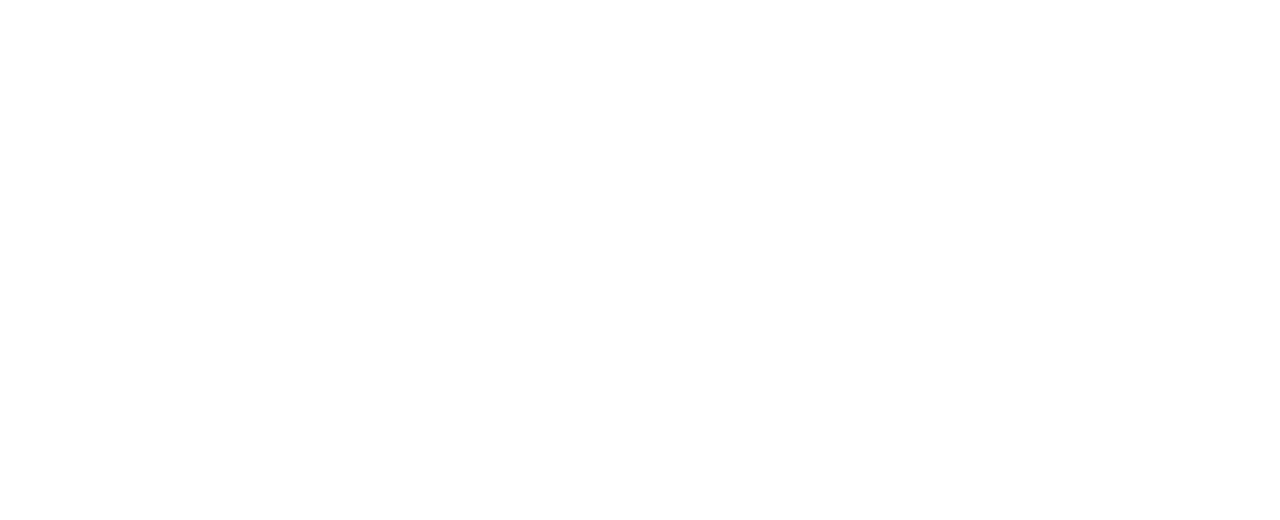
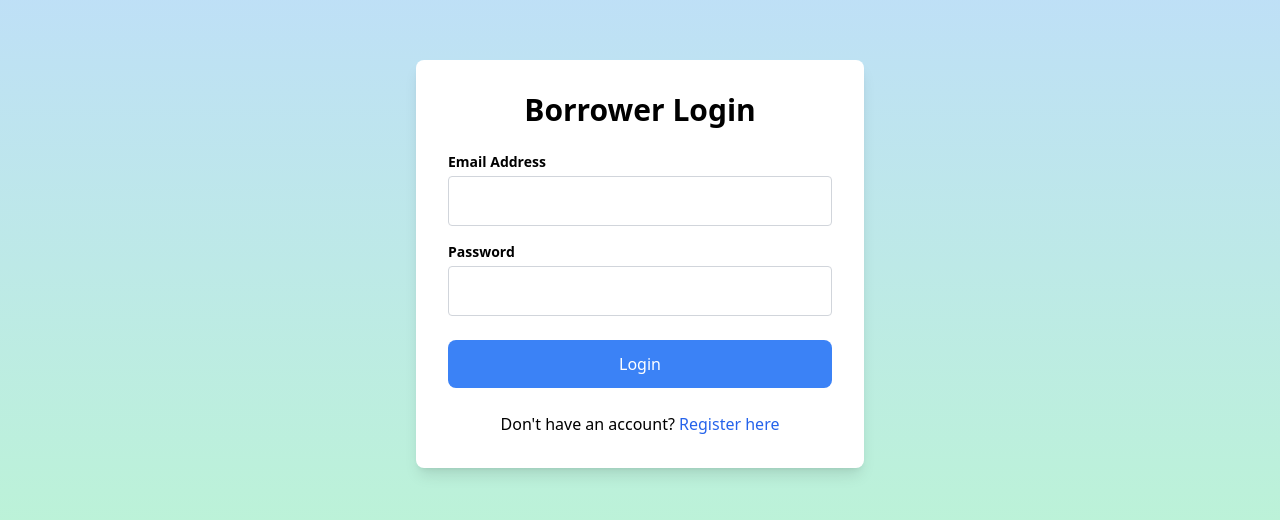
Before and after one commit to liquidmonks/BiblioGuru, a React app in the folder biblioguru-client/: page /borrower-login in a window 1280 px wide. Before the commit this address had no page. Shown: the part 136-656 px from the top of the page. Built offline with nearby package versions, Linux system fonts and the light colour scheme; the HTML template or start-up script is replaced by a standard one.

Commit message:
Refactor routing configuration and add Borrower Login page.

```diff
--- a/biblioguru-client/src/AppRouter.jsx
+++ b/biblioguru-client/src/AppRouter.jsx
@@ -3,6 +3,7 @@ import LoginPage from './pages/LoginPage';
 import Dashboard from './pages/Dashboard';
 import BorrowerPage from './pages/BorrowerPage';
 import RegisterPage from './pages/RegisterPage';
+import BorrowerLoginPage from './pages/BorrowerLoginPage';
 
 function AppRouter() {
     return (
@@ -12,6 +13,7 @@ function AppRouter() {
                 <Route path="/login" element={<LoginPage/>}/>
                 <Route path="/dashboard" element={<Dashboard/>}/>
                 <Route path="/register" element={<RegisterPage/>}/>
+                <Route path="/borrower-login" element={<BorrowerLoginPage/>}/>
             </Routes>
         </Router>
     );
```
